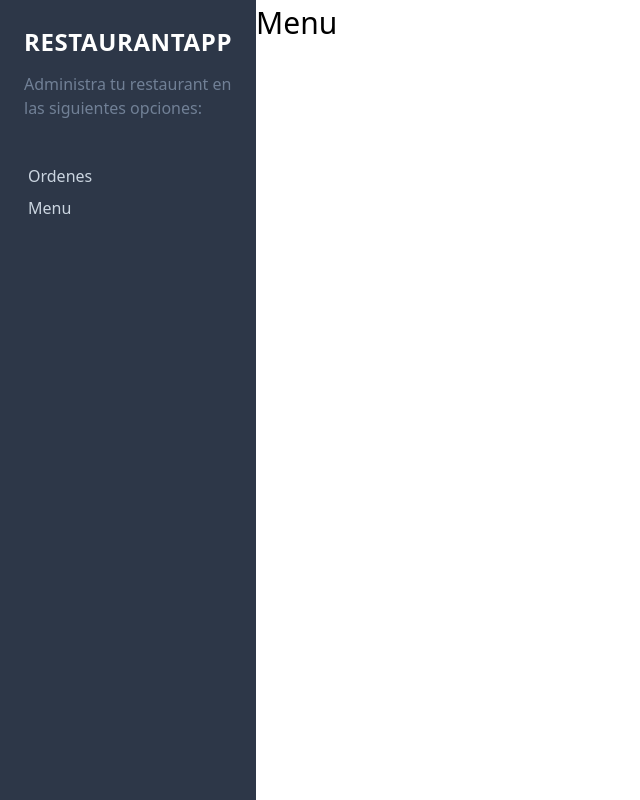
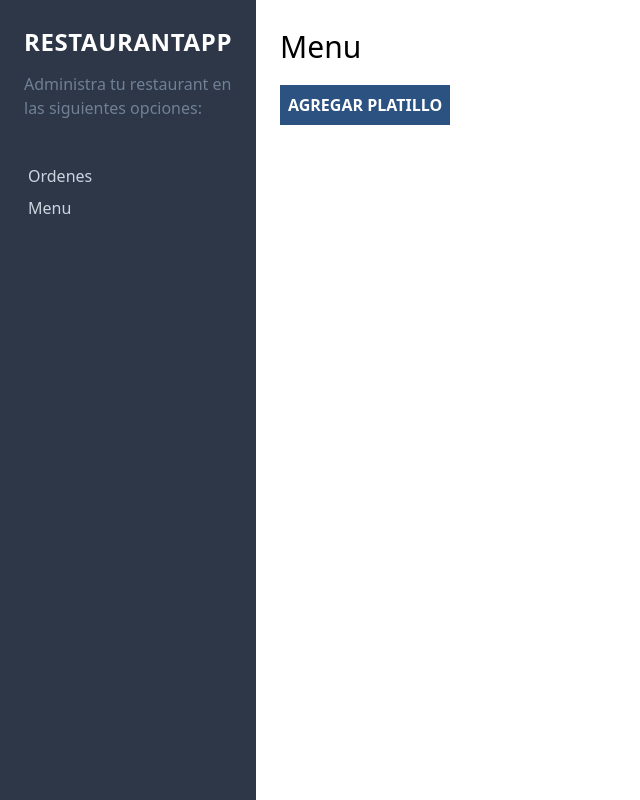
Before and after one commit to GerardoVargas/React_restaurante_cliente, a React (Create React App) app: page /menu in a window 1280 px wide. Shown: the whole page, without its empty margins (0-640 px from the left). Built offline with nearby package versions, Linux system fonts and the light colour scheme.

Commit message:
Routing for Nuevo platillo

```diff
--- a/src/App.js
+++ b/src/App.js
@@ -9,9 +9,9 @@
 
 function App() {
   return (
-    <div className="md:flex min-h-screen ">
+    <div className="md:flex min-h-screen">
       <Sidebar />
-      <div className="md:w-3/5 xl:w-4/5 ">
+      <div className="md:w-3/5 xl:w-4/5 p-6">
         <Routes>
           <Route path="/" element={<Ordenes />} />
           <Route path="/menu" element={<Menu />} />
--- a/src/components/paginas/Menu.js
+++ b/src/components/paginas/Menu.js
@@ -1,9 +1,14 @@
 import React from 'react';
+import { Link } from 'react-router-dom'
 
 const Menu = () => {
     return (
         <>
             <h1 className="text-3xl font-light mb-4">Menu</h1>
+
+            <Link to="/nuevo-platillo" className="bg-blue-800 hover:bg-blue-700 inline-block mb-5 p-2 text-white uppercase font-bold">
+                Agregar Platillo
+            </Link>
         </>
      );
 }
```
